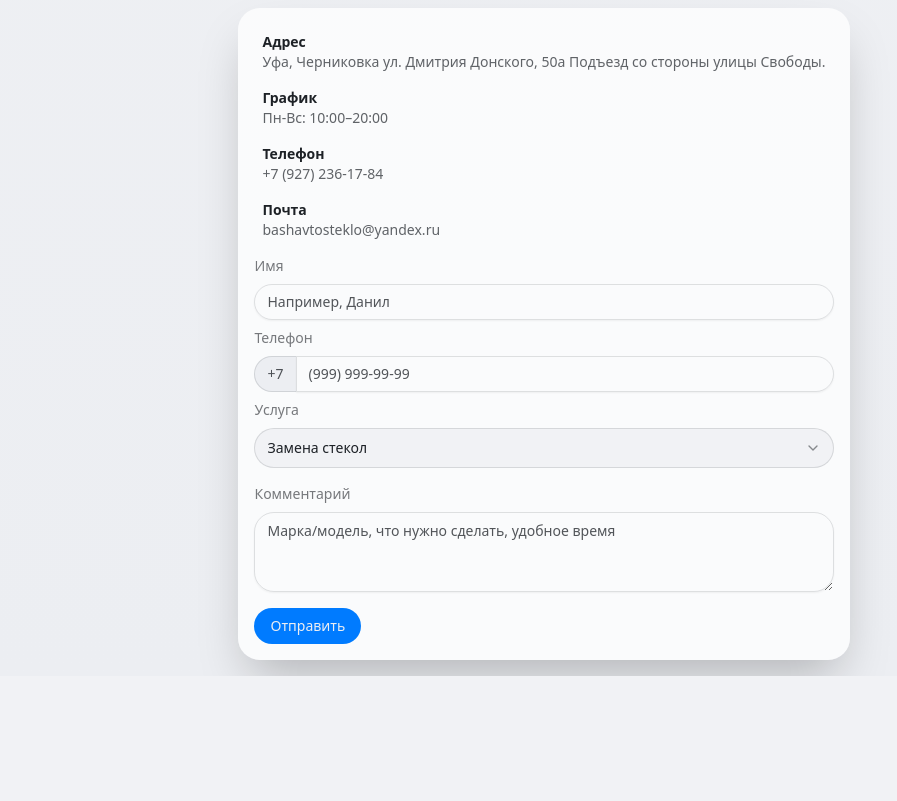
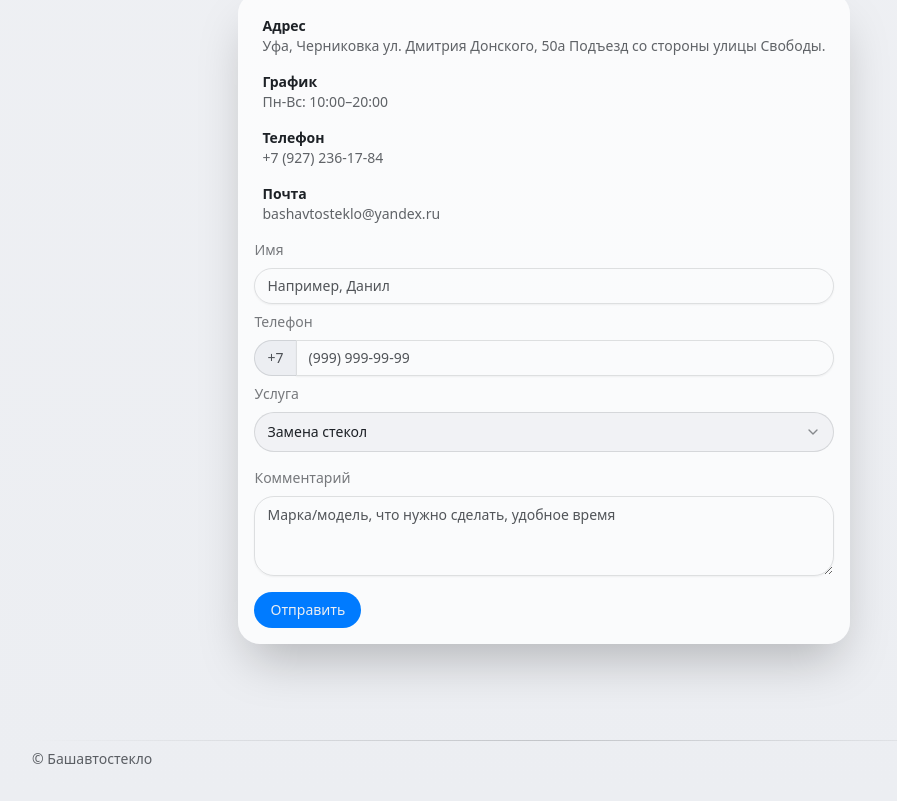
Before and after one commit to TgSBot-xD/bashavtosteklo, a Next.js app: page / in a window 1280 px wide. Shown: the part 3958-4759 px from the top of the page, without its empty margins (96-993 px from the left). Before the commit the page ends 4634 px from the top, so only its background shows below. Built offline with nearby package versions, Linux system fonts and the light colour scheme.

Commit message:
feat: BAS-57 Добавлен footer с визуальной частью и скриншотным тестом

```diff
--- a/src/pages/landing/ui/contacts/contacts.tsx
+++ b/src/pages/landing/ui/contacts/contacts.tsx
@@ -5,7 +5,7 @@ import { contactInfoData } from 'pages/landing/config/contact-data';
 
 export function Contacts() {
   return (
-    <section data-testid="contacts" className="flex flex-col gap-4 p-4">
+    <section data-testid="contacts" className="flex flex-col gap-4 px-4">
       <div className="flex w-max flex-col gap-2">
         <h5 className="text-foreground text-2xl font-bold">Контакты и запись</h5>
         <Divider />
--- /dev/null
+++ b/src/pages/landing/ui/footer/footer.tsx
@@ -0,0 +1,13 @@
+import { Divider } from 'shared/ui';
+
+export function Footer() {
+  return (
+    <div
+      data-testid="footer"
+      className="mb-8 flex w-full flex-col gap-2 px-4 lg:max-w-4xl lg:px-0 xl:max-w-5xl 2xl:max-w-7xl"
+    >
+      <Divider />
+      <h6 className="text-foreground/70 text-xs lg:text-sm">© Башавтостекло</h6>
+    </div>
+  );
+}
--- a/src/pages/landing/ui/main.tsx
+++ b/src/pages/landing/ui/main.tsx
@@ -1,5 +1,6 @@
 import { Contacts } from './contacts/contacts';
 import { ExamplesWork } from './examples-work/examples-work';
+import { Footer } from './footer/footer';
 import { Header } from './header/header';
 import { HeroSection } from './hero-section/hero-section';
 import { Reviews } from './reviews/reviews';
@@ -17,6 +18,7 @@ export function MainPage() {
         <ExamplesWork />
         <Reviews />
         <Contacts />
+        <Footer />
       </main>
     </div>
   );
```
Also changed, not shown: 1 other file (tests, documents, lock files or other folders).
